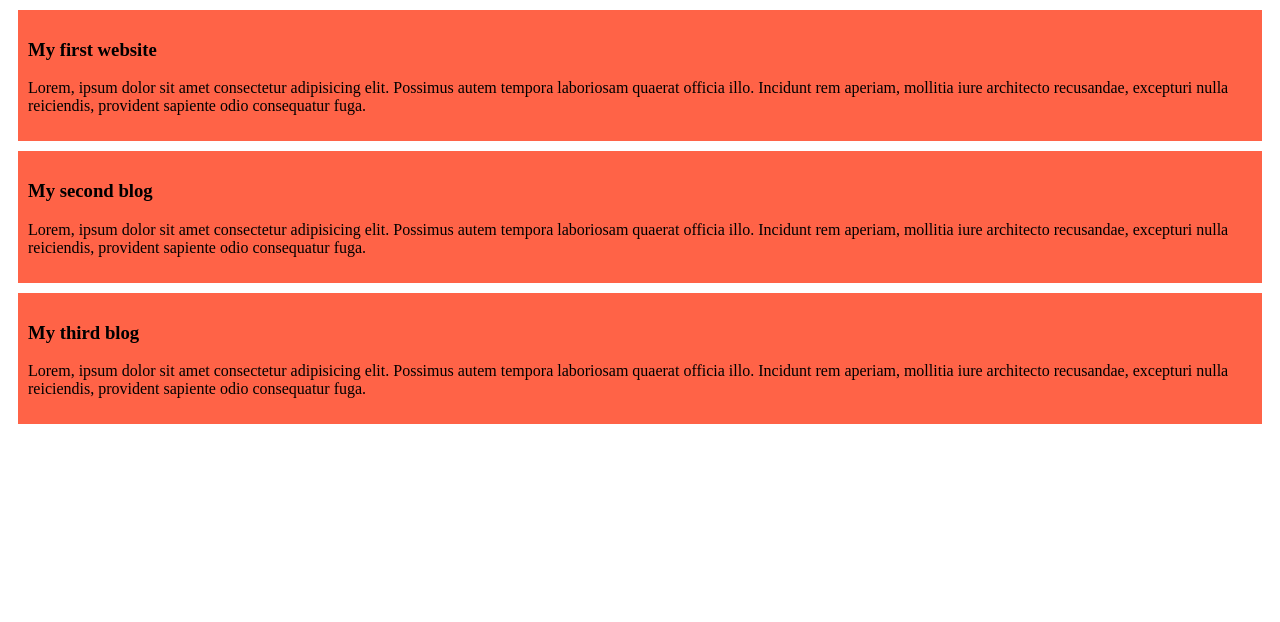
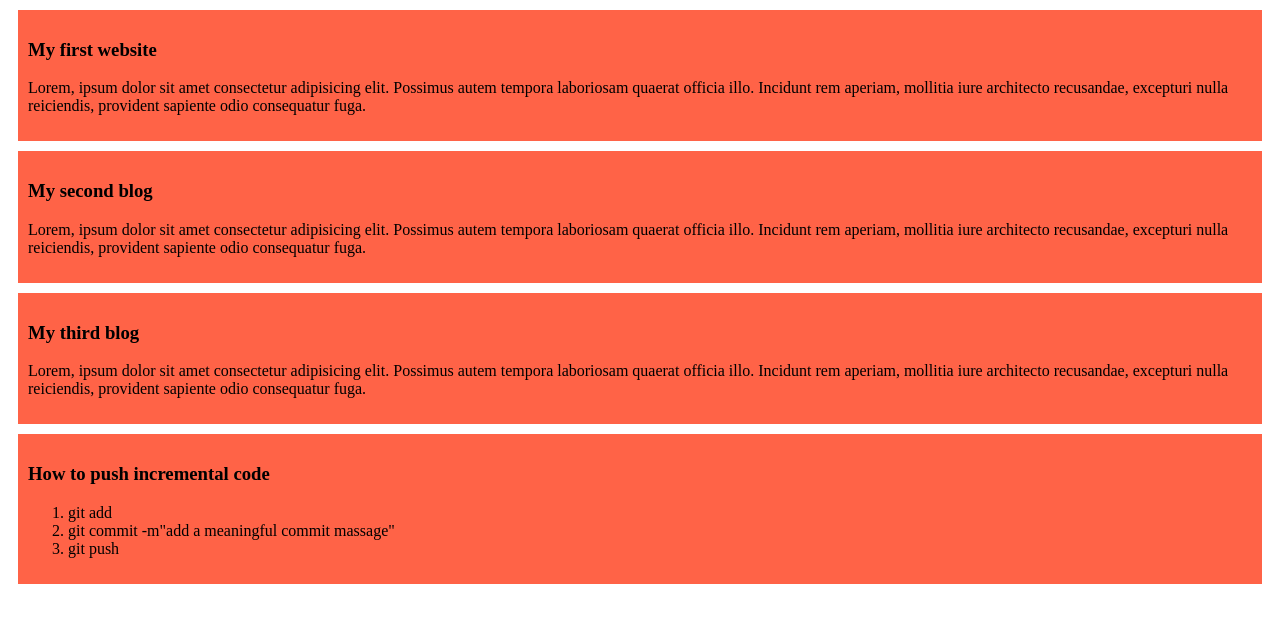
Before and after one commit to shorifnz/my-simple-website, a plain HTML site: page index.html in a window 1280 px wide. Drawn offline with Linux system fonts and the light colour scheme.

Commit message:
added a list to push code

```diff
--- a/index.html
+++ b/index.html
@@ -19,5 +19,13 @@
         <h3>My third blog</h3>
         <p>Lorem, ipsum dolor sit amet consectetur adipisicing elit. Possimus autem tempora laboriosam quaerat officia illo. Incidunt rem aperiam, mollitia iure architecto recusandae, excepturi nulla reiciendis, provident sapiente odio consequatur fuga.</p>
     </div>
+    <div>
+        <h3>How to push incremental code</h3>
+        <ol>
+            <li>git add</li>
+            <li>git commit -m"add a meaningful commit massage"</li>
+            <li>git push</li>
+        </ol>
+    </div>
 </body>
 </html>
```
